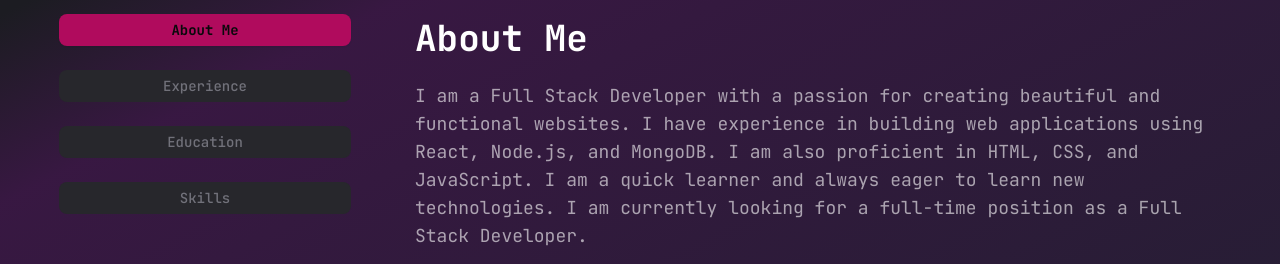
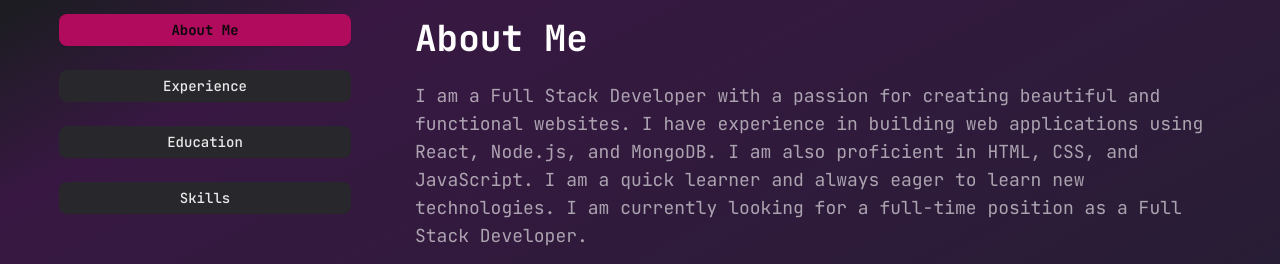
Before and after one commit to klaudiaaaj/cloud_portfolio, a Next.js app: page /resume in a window 1280 px wide. Shown: the part 130-394 px from the top of the page. Built offline with nearby package versions, Linux system fonts and the light colour scheme.

Commit message:
text white

```diff
--- a/app/resume/page.jsx
+++ b/app/resume/page.jsx
@@ -127,7 +127,7 @@ function resume() {
         <Tabs
           defaultValue="aboutme"
           className="flex flex-col xl:flex-row gap-[60px]">
-          <TabsList className="flex flex-col w-full max-w-[300px] mx-auto xl:mx-0 gap-6">
+          <TabsList className="text-white/90 flex flex-col w-full max-w-[300px] mx-auto xl:mx-0 gap-6">
             <TabsTrigger value="aboutme">About Me</TabsTrigger>
             <TabsTrigger value="experience">Experience</TabsTrigger>
             <TabsTrigger value="education">Education</TabsTrigger>
```
